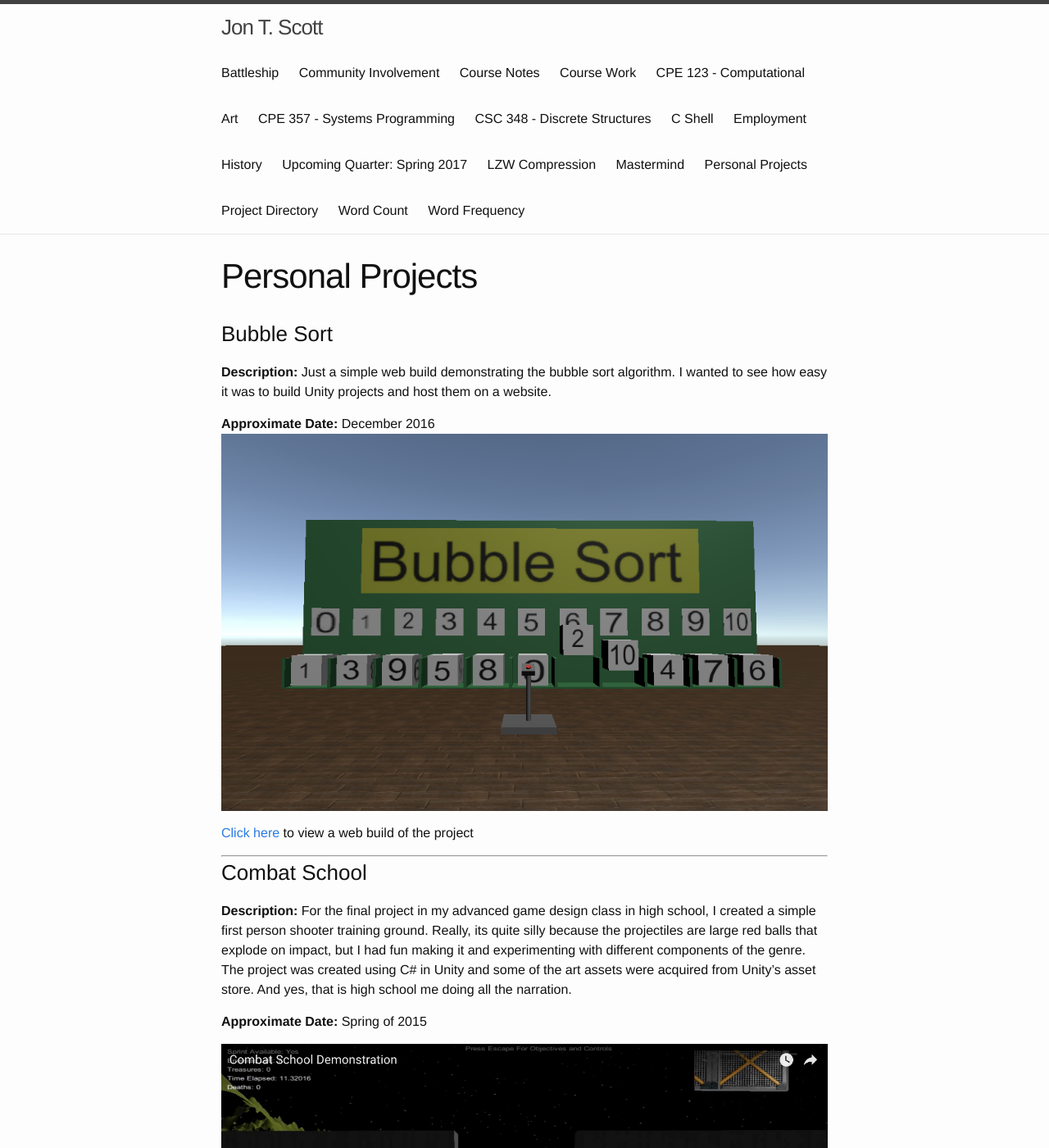
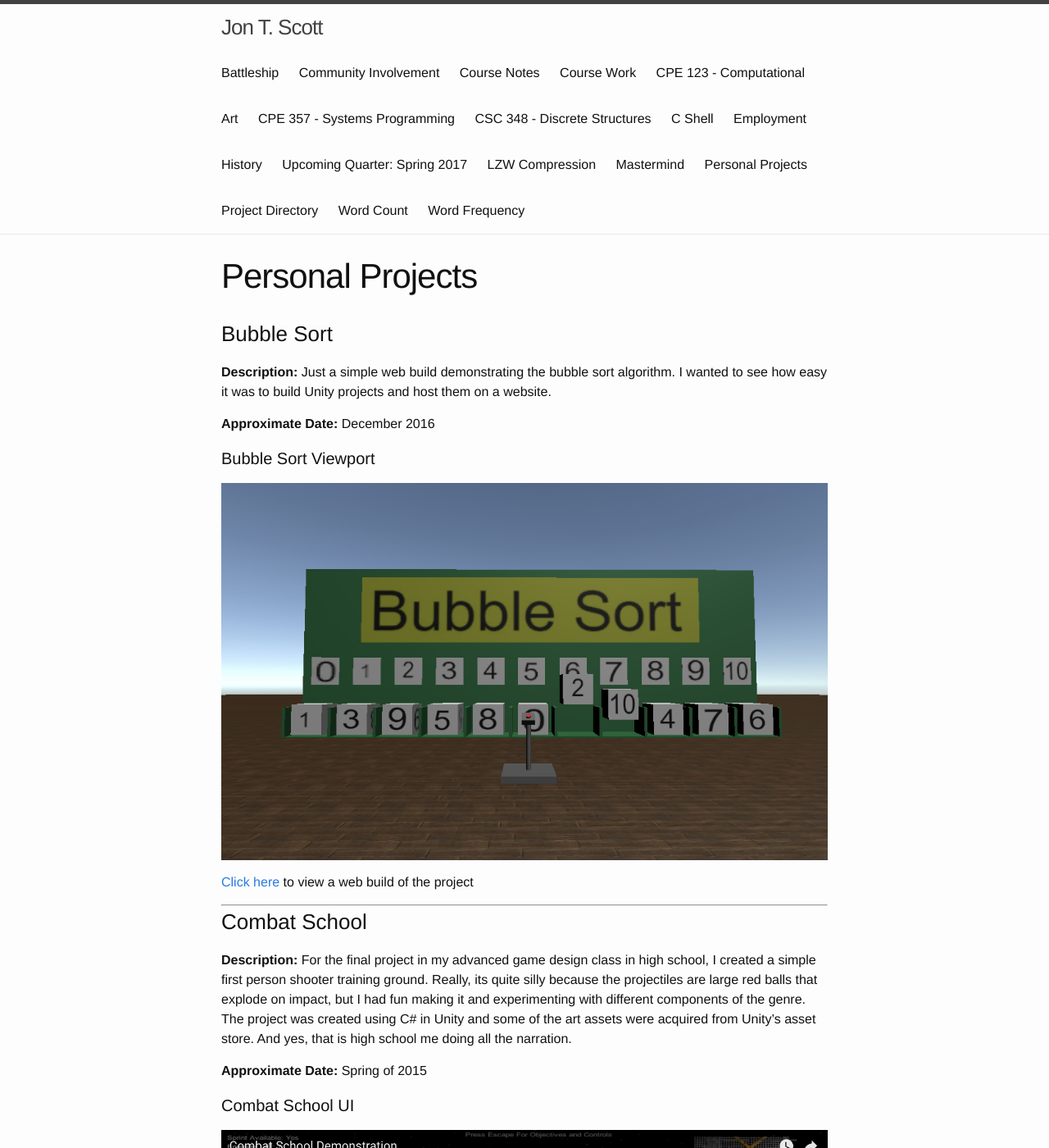
Before and after one commit to JonScott20/JonScott20.github.io, a Jekyll site: the page built from personal_projects.md, in a window 1280 px wide and 1400 px high. Shown: the whole window at 82% size. Built offline with Jekyll 4.4.1, drawn with Linux system fonts in a browser that asks for light colours.

Commit message:
Update personal_projects.md

```diff
--- a/personal_projects.md
+++ b/personal_projects.md
@@ -10,6 +10,8 @@ permalink: /personal_projects/
 **Description:** Just a simple web build demonstrating the bubble sort algorithm. I wanted to see how easy it was to build Unity projects and host them on a website.
 
 **Approximate Date:** December 2016
+
+#### Bubble Sort Viewport
 ![BubbleSort](https://jonscott20.github.io/Files/Images/BubbleSort.png)
 
 [Click here](https://jonscott20.github.io/Bubble_Sort/BubbleSort) to view a web build of the project
@@ -22,6 +24,7 @@ permalink: /personal_projects/
 
 **Approximate Date:** Spring of 2015
 
+#### Combat School UI
 ![Combat School](https://jonscott20.github.io/Files/Images/CombatSchool.png)
 
 [Click here](https://www.youtube.com/watch?v=aIx4804GbLk) to view a video playthrough of the project.
```
